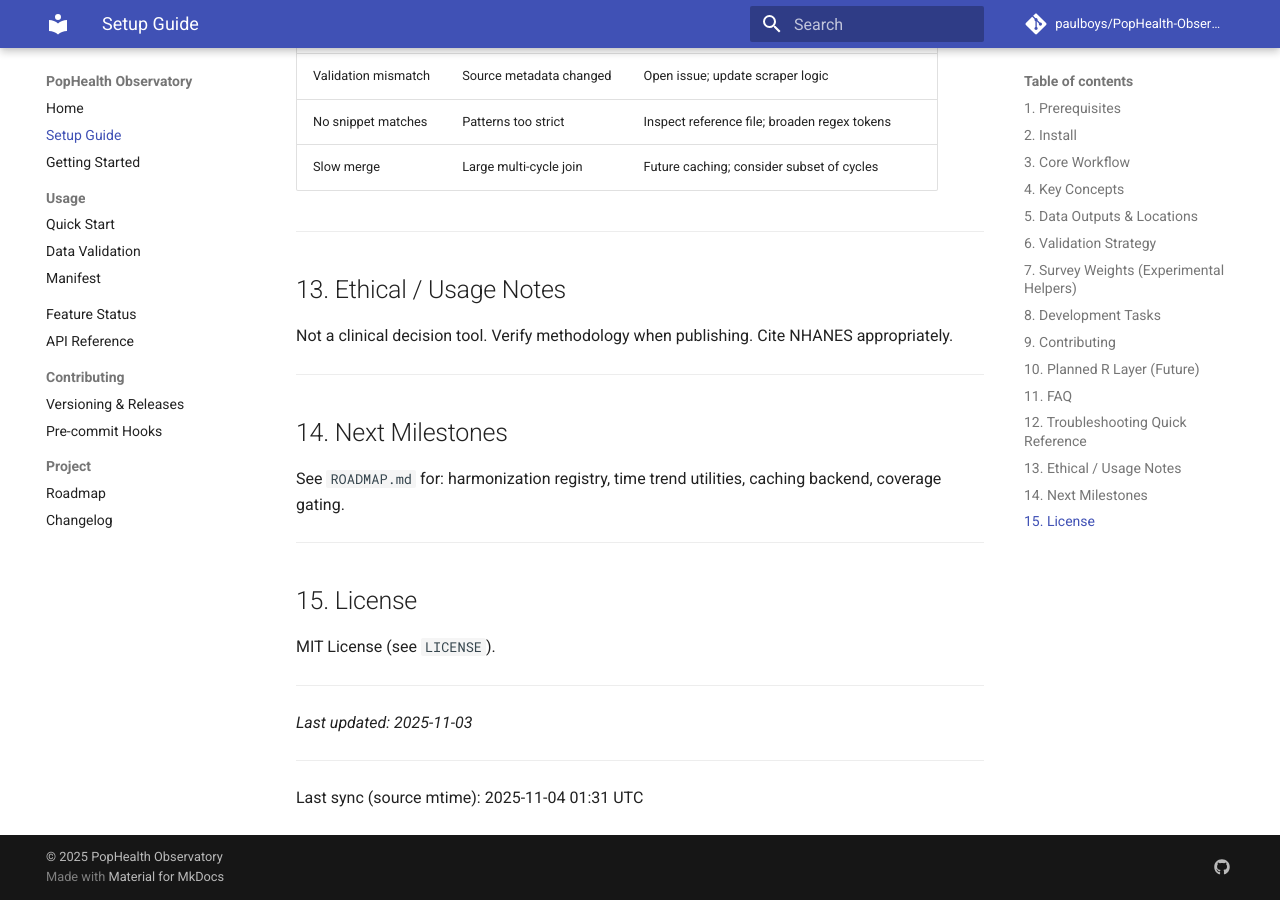
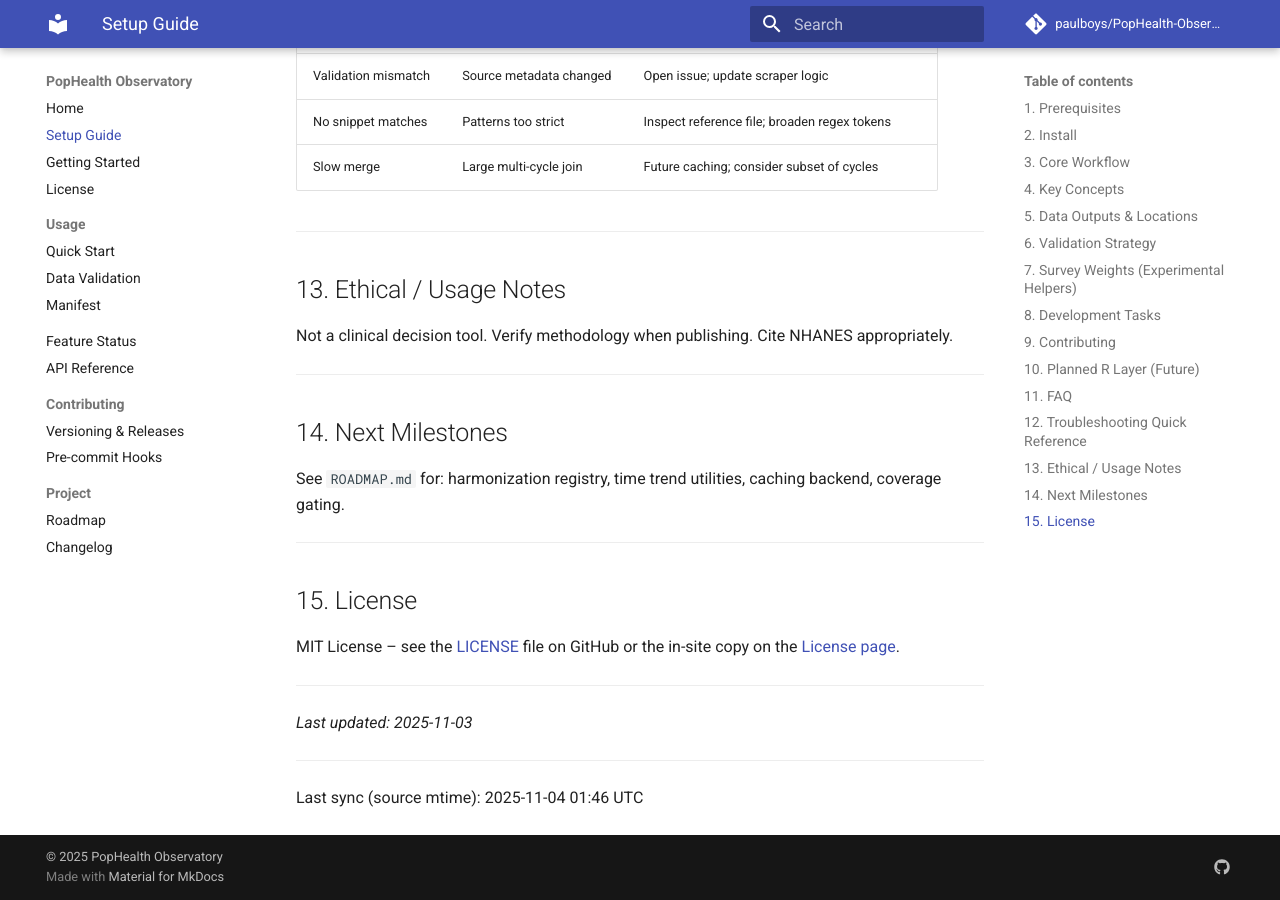
Before and after one commit to paulboys/PopHealth-Observatory, an MkDocs documentation site: the page built from docs/setup-guide.md, in a window 1280 px wide and 900 px high, scrolled down 4491 px. Built offline with MkDocs 1.6.1 and Material for MkDocs 9.7.7, drawn with Linux system fonts in a browser that asks for light colours; comment, search, counter and statistics services are not loaded.

Commit message:
docs: add license page with hyperlinks from setup guide to GitHub LICENSE and in-site copy

```diff
--- a/docs/setup-guide.md
+++ b/docs/setup-guide.md
@@ -168,11 +168,11 @@ See `ROADMAP.md` for: harmonization registry, time trend utilities, caching back
 ---
 ## 15. License
 
-MIT License (see `LICENSE`).
+MIT License – see the [LICENSE](https://github.com/paulboys/PopHealth-Observatory/blob/main/LICENSE) file on GitHub or the in-site copy on the [License page](license.md).
 
 ---
 *Last updated: 2025-11-03*
 
 ---
 
-Last sync (source mtime): 2025-11-04 01:31 UTC
+Last sync (source mtime): 2025-11-04 01:46 UTC
--- a/mkdocs.yml
+++ b/mkdocs.yml
@@ -21,6 +21,7 @@ nav:
   - Home: index.md
   - Setup Guide: setup-guide.md
   - Getting Started: getting-started.md
+  - License: license.md
   - Usage:
       - Quick Start: usage/quickstart.md
       - Data Validation: usage/validation.md
```
Also changed, not shown: SETUP_GUIDE.md (+1 -1 lines), docs/license.md (added, +31 -0 lines).
